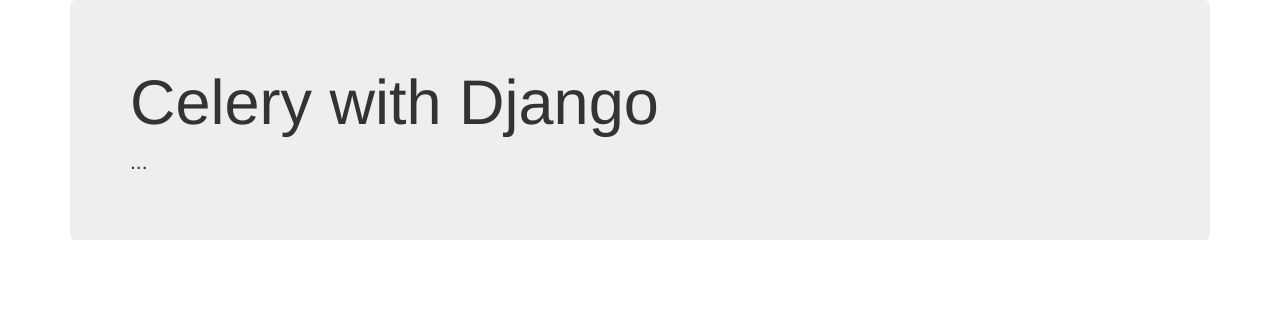
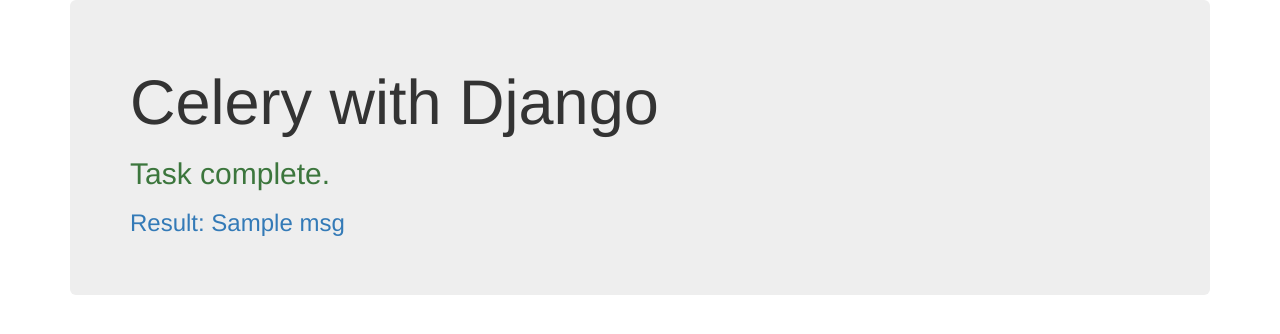
Before and after one commit to nahid111/dj_celery, a Django app: template dj_celery_app/templates/index.html in a window 1280 px wide. Shown: the top 334 px of the page. Run offline with Django 4.2, Linux system fonts and the light colour scheme; the template is opened without the code that fills it: most values are stand-ins (such as "Sample title", 1, 10 or a date in 2020); parts of the project's set-up code (start-up, migrations or seed data) failed here and were passed over; some libraries are stand-ins or nearby versions.

Commit message:
Get result by id. Update template

```diff
--- a/dj_celery/settings.py
+++ b/dj_celery/settings.py
@@ -29,6 +29,7 @@ ALLOWED_HOSTS = []
 
 CELERY_BROKER_URL = "redis://0.0.0.0:6379/0"
 CELERY_RESULT_BACKEND = "redis://0.0.0.0:6379/0"
+CURRENT_TASK_ID = None
 
 
 # Application definition
--- a/dj_celery_app/templates/index.html
+++ b/dj_celery_app/templates/index.html
@@ -2,9 +2,15 @@
 
 {% block content %}
 <div class="container">
-  <div class="jumbotron">
-    <h1>Celery with Django</h1>
-    <p>...</p>
-  </div>
+    <div class="jumbotron">
+        <h1>Celery with Django</h1>
+        {% if msg %}
+        <h2 class="text-success">Task complete.</h2>
+        <h3 class="text-primary">Result: {{msg}}</h3>
+        {% else %}
+        <h2 class="text-danger">A task is running.</h2>
+        <h3 class="text-info">Refresh to check status update.</h3>
+        {% endif %}
+    </div>
 </div>
 {% endblock %}
```
Also changed, not shown: dj_celery_app/tasks.py (+9 -0 lines), dj_celery_app/views.py (+11 -4 lines).
